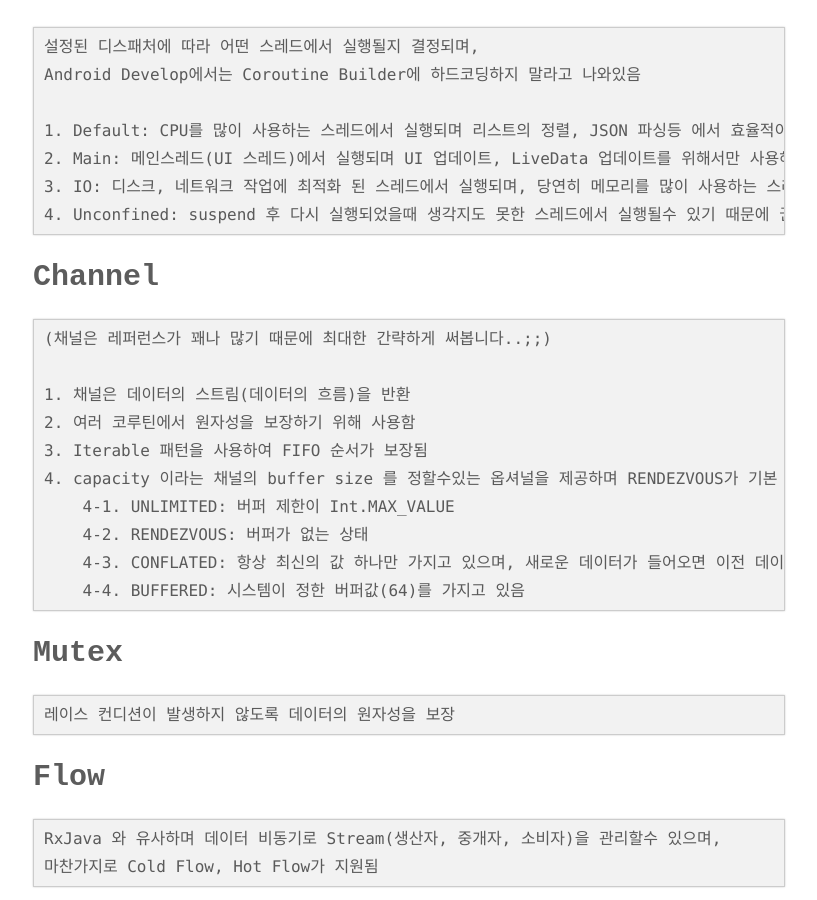
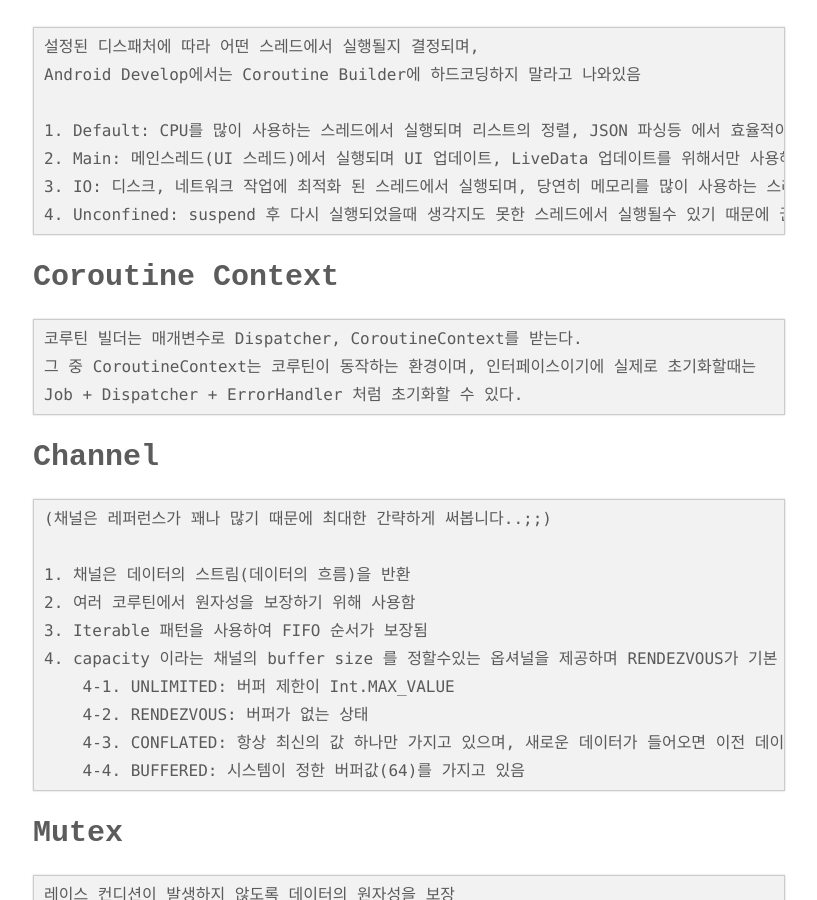
Before and after one commit to sun5066/sun5066.github.io, a Jekyll site: the page built from _posts/2021-10-04-summary-coroutine.md, in a window 1280 px wide and 900 px high, scrolled down 1183 px. Shown: the whole window, without its empty margins (231-1048 px from the left). Built offline with Jekyll 4.4.1, drawn with Linux system fonts in a browser that asks for light colours; some web fonts are replaced; our own code applies the rules of GitHub Pages for plain Markdown files.

Commit message:
Update 2021-10-04-summary-coroutine.md

````diff
--- a/_posts/2021-10-04-summary-coroutine.md
+++ b/_posts/2021-10-04-summary-coroutine.md
@@ -51,6 +51,13 @@ Android Develop에서는 Coroutine Builder에 하드코딩하지 말라고 나
 4. Unconfined: suspend 후 다시 실행되었을때 생각지도 못한 스레드에서 실행될수 있기 때문에 권장 X
 ```
 
+# Coroutine Context
+```
+코루틴 빌더는 매개변수로 Dispatcher, CoroutineContext를 받는다.
+그 중 CoroutineContext는 코루틴이 동작하는 환경이며, 인터페이스이기에 실제로 초기화할때는
+Job + Dispatcher + ErrorHandler 처럼 초기화할 수 있다.
+```
+
 # Channel
 ```
 (채널은 레퍼런스가 꽤나 많기 때문에 최대한 간략하게 써봅니다..;;)
````
